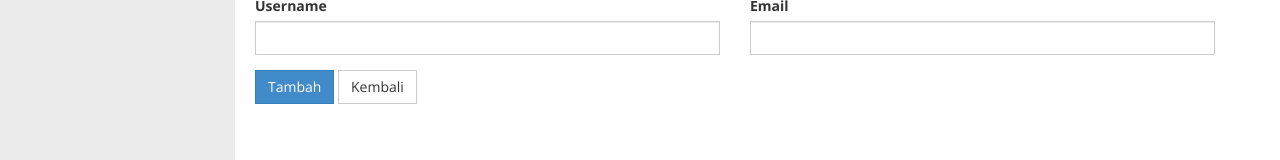
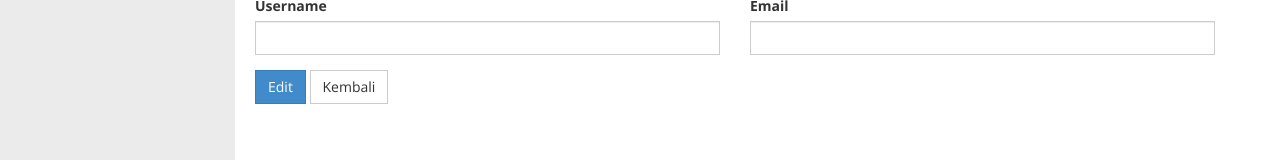
Before and after one commit to Chandraadew/belajar, a plain HTML site: page edit.html in a window 1280 px wide. Shown: the part 260-420 px from the top of the page. Drawn offline with nearby package versions, Linux system fonts and the light colour scheme.

Commit message:
fixing wrong path at line 77

```diff
--- a/edit.html
+++ b/edit.html
@@ -72,8 +72,8 @@ http://www.templatemo.com/preview/templatemo_415_dashboard
 
             <div class="row templatemo-form-buttons">
               <div class="col-md-12">
-                <a href="tables.html" class="btn btn-primary">Tambah</a>
-                <a href="tables.html" class="btn btn-default">Kembali </a>
+                <a href="tables.html" class="btn btn-primary">Edit</a>
+                <a href="index.html" class="btn btn-default">Kembali </a>
               </div>
             </div>
           </form>
```
Also changed, not shown: preferences.html (+1 -1 lines).
